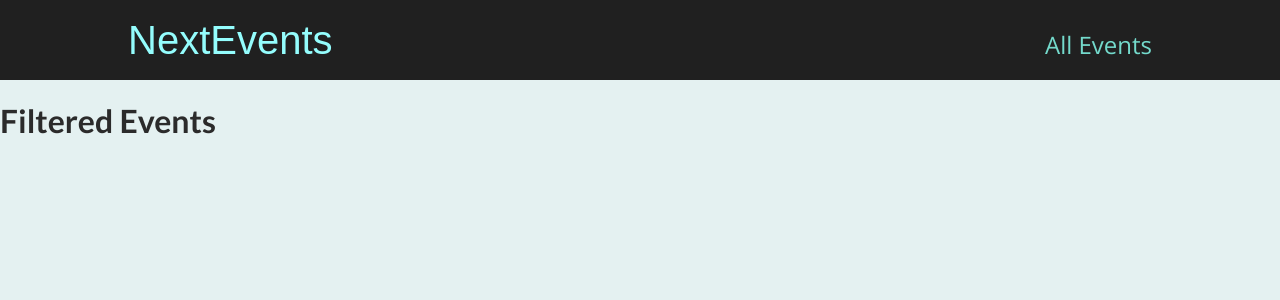
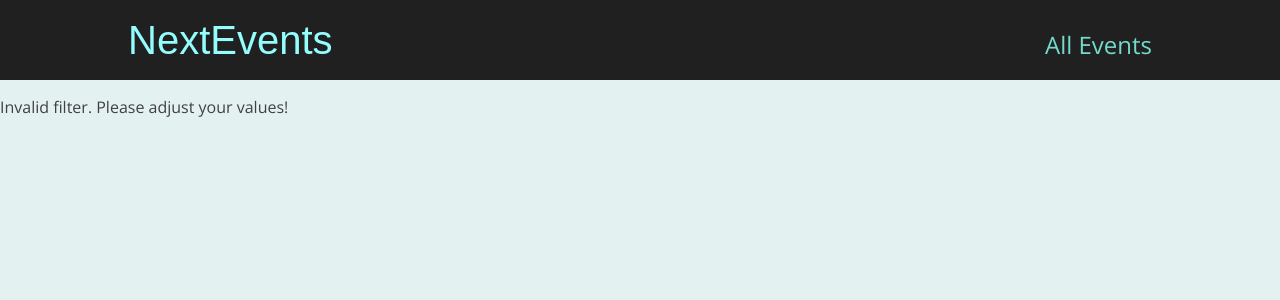
Before and after one commit to bikokwa/file-routing-project, a Next.js app: page /events/e2 in a window 1280 px wide. Shown: the top 300 px of the page. Built offline with nearby package versions, Linux system fonts and the light colour scheme.

Commit message:
extract catch all data

```diff
--- a/pages/events/[...slug].js
+++ b/pages/events/[...slug].js
@@ -1,4 +1,41 @@
+import { useRouter } from "next/router";
+import { getFilteredEvents } from "../../dummy-data";
+
 function FilteredEventsPage() {
+  const router = useRouter();
+
+  const filterData = router.query.slug;
+
+  if (!filterData) {
+    return <p className="center">Loading...</p>;
+  }
+
+  const filteredYear = filterData[0];
+  const filteredMonth = filterData[1];
+
+  const numYear = +filteredYear;
+  const numMonth = +filteredMonth;
+
+  if (
+    isNaN(numYear) ||
+    isNaN(numMonth) ||
+    numYear > 2030 ||
+    numYear < 2021 ||
+    numMonth < 1 ||
+    numMonth > 12
+  ) {
+    return <p>Invalid filter. Please adjust your values!</p>;
+  }
+
+  const filteredEvents = getFilteredEvents({
+    year: numYear,
+    month: numMonth,
+  });
+
+  if (!filteredEvents || filteredEvents.length === 0) {
+    return <p className="center">No events found for the chosen filter!</p>;
+  }
+
   return (
     <div>
       <h1>Filtered Events</h1>
--- a/styles/globals.css
+++ b/styles/globals.css
@@ -1,4 +1,4 @@
-@import url('https://fonts.googleapis.com/css2?family=Lato:wght@400;700&family=Open+Sans:wght@400;700&display=swap');
+@import url("https://fonts.googleapis.com/css2?family=Lato:wght@400;700&family=Open+Sans:wght@400;700&display=swap");
 
 * {
   box-sizing: border-box;
@@ -6,7 +6,7 @@
 
 body {
   margin: 0;
-  font-family: 'Open Sans', 'Lato', sans-serif;
+  font-family: "Open Sans", "Lato", sans-serif;
   color: #414141;
   background-color: #e4f1f1;
 }
@@ -17,7 +17,7 @@
 h4,
 h5,
 h6 {
-  font-family: 'Lato', sans-serif;
+  font-family: "Lato", sans-serif;
   color: #2b2b2b;
 }
 
@@ -28,6 +28,6 @@
 }
 
 .center {
-  margin: auto;
+  margin: 2rem auto;
   text-align: center;
 }
```
